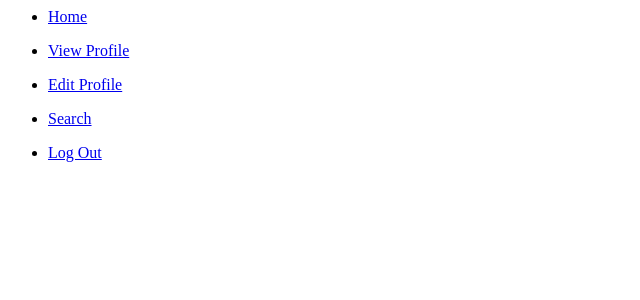
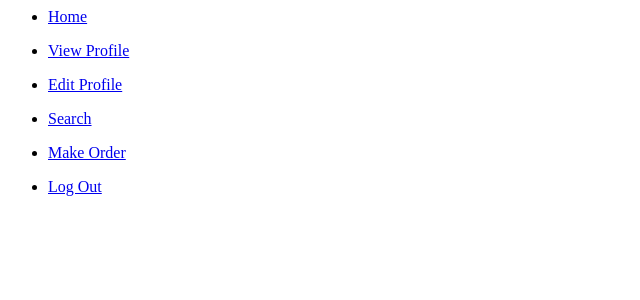
Before and after one commit to moaz42/-Project-Grocery-Shop, a PHP site: page /dashboard.php in a window 1280 px wide. Shown: the top 300 px of the page, without its empty margins (0-640 px from the left). Run offline with PHP 8.4, Linux system fonts and the light colour scheme.

Commit message:
Update dashboard.php

```diff
--- a/Buyer/view/dashboard.php
+++ b/Buyer/view/dashboard.php
@@ -14,6 +14,9 @@
         <li><a href="search.php">Search</a></li>
     </ul>
     <ul>
+        <li><a href="makeorder.php">Make Order</a></li>
+    </ul>
+    <ul>
         <li><a href="logout.php">Log Out</a></li>
     </ul>
 
```
